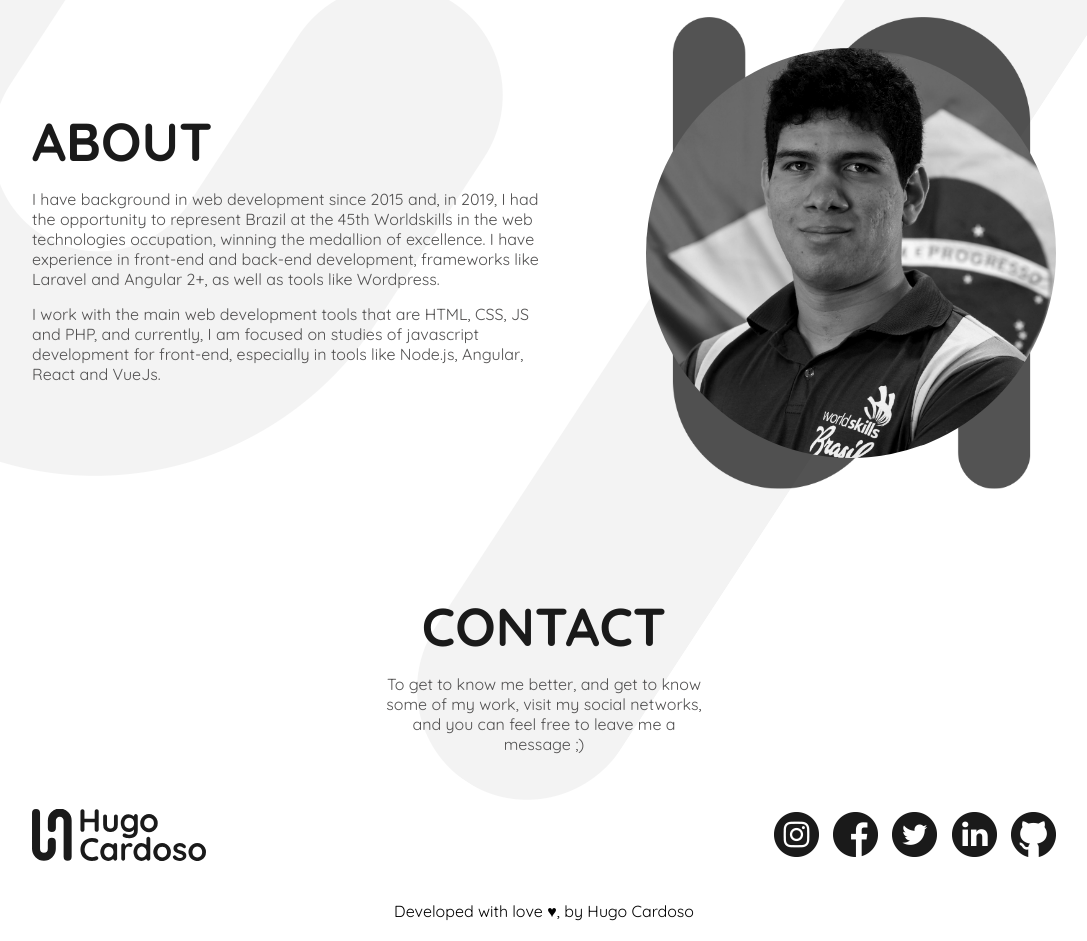
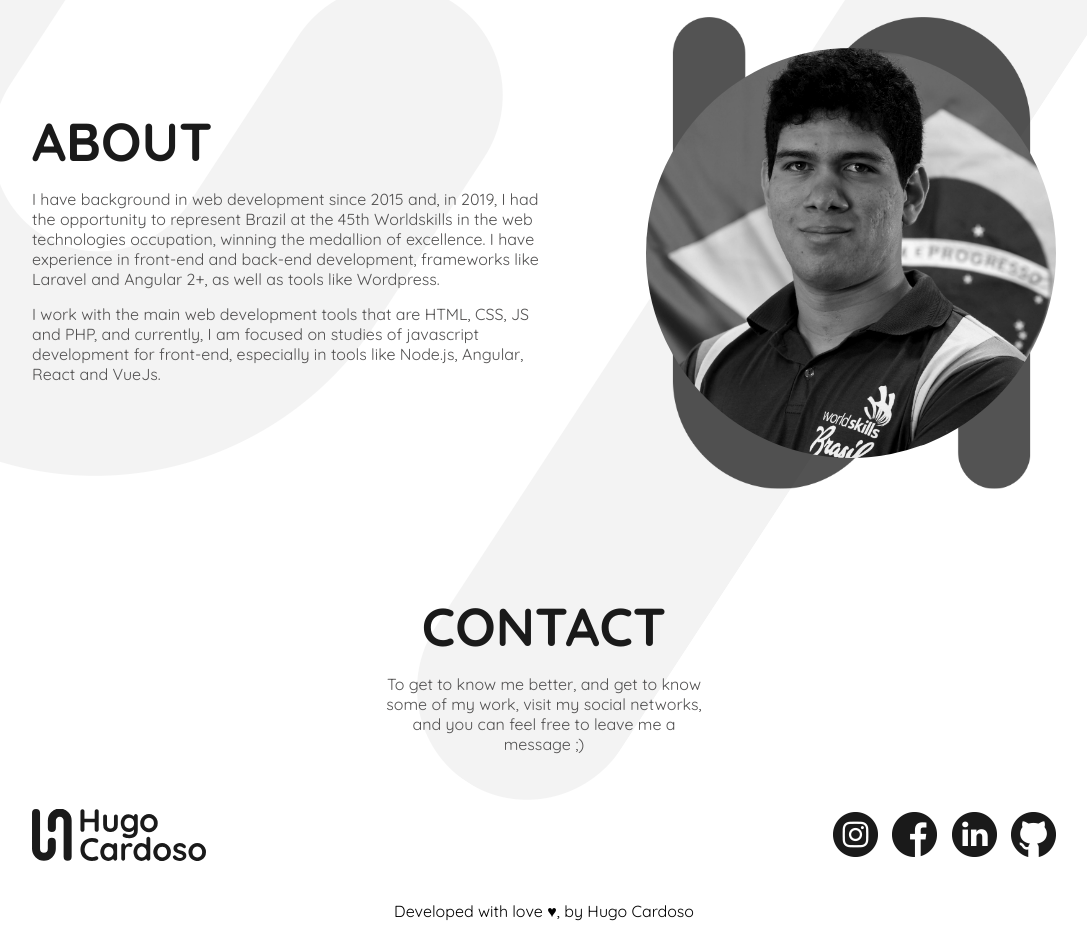
Before and after one commit to gildsonhugo/gildsonhugo.github.io, a plain HTML site: page english/index.html in a window 1280 px wide. Shown: the part 1047-1988 px from the top of the page, without its empty margins (96-1183 px from the left). Drawn offline with Linux system fonts and the light colour scheme.

Commit message:
remove twitter link

```diff
--- a/english/index.html
+++ b/english/index.html
@@ -69,7 +69,6 @@
             <ul>
                 <li><a href="https://www.instagram.com/hugocardosos/" target="_blank"><img src="../img/insta.png" alt="img insta"></a></li>
                 <li><a href="https://www.facebook.com/legaumsmkra" target="_blank"><img src="../img/face.png" alt="img face"></a></li>
-                <li><a href="https://twitter.com/kafusna" target="_blank"><img src="../img/twitter.png" alt="img twitter"></a></li>
                 <li><a href="https://www.linkedin.com/in/gildsonhugo/" target="_blank"><img src="../img/linkedin.png" alt="img linkedin"></a></li>
                 <li><a href="https://github.com/gildsonhugo" target="_blank"><img src="../img/github.png" alt="img github"></a></li>
             </ul>
```
Also changed, not shown: portuguese/index.html (+0 -1 lines).
